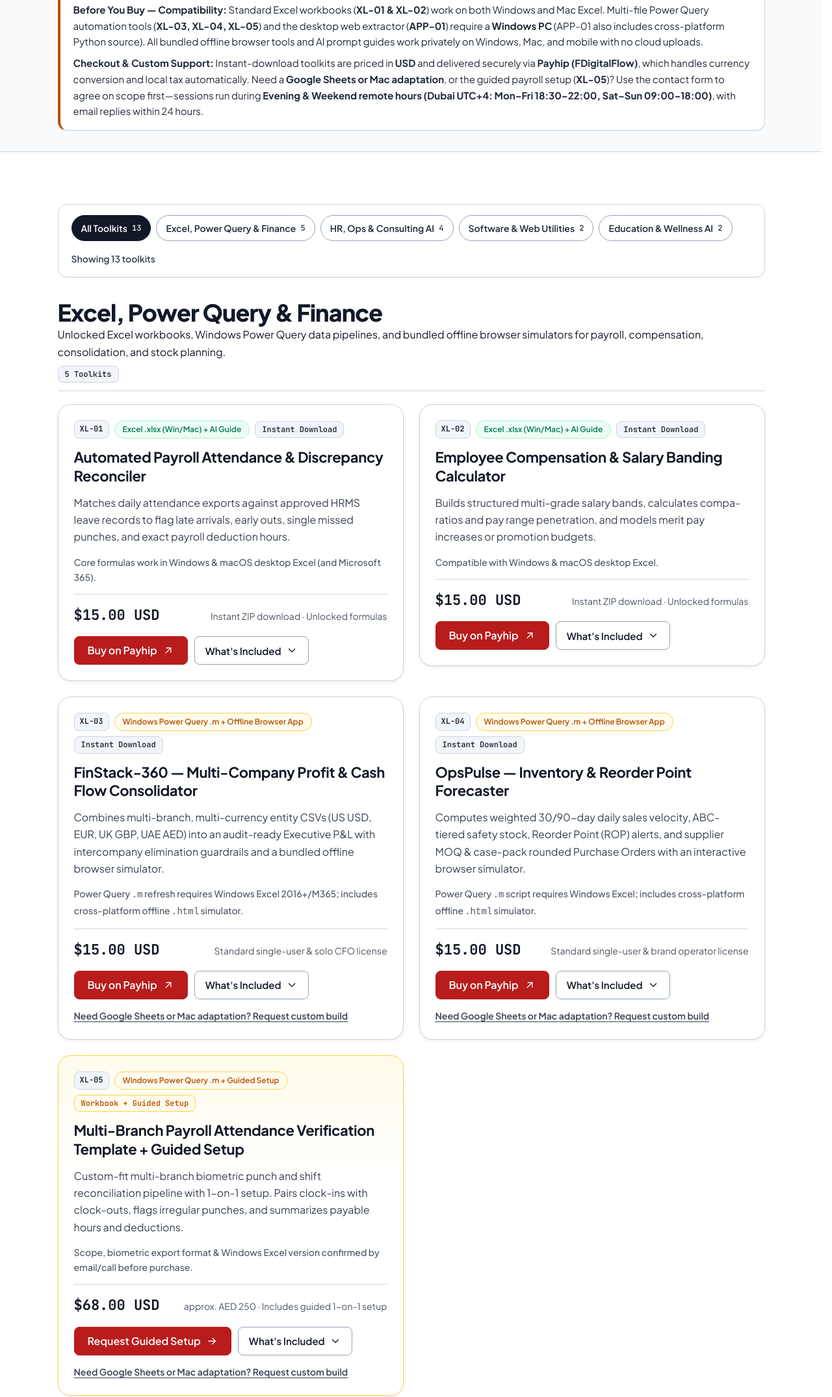
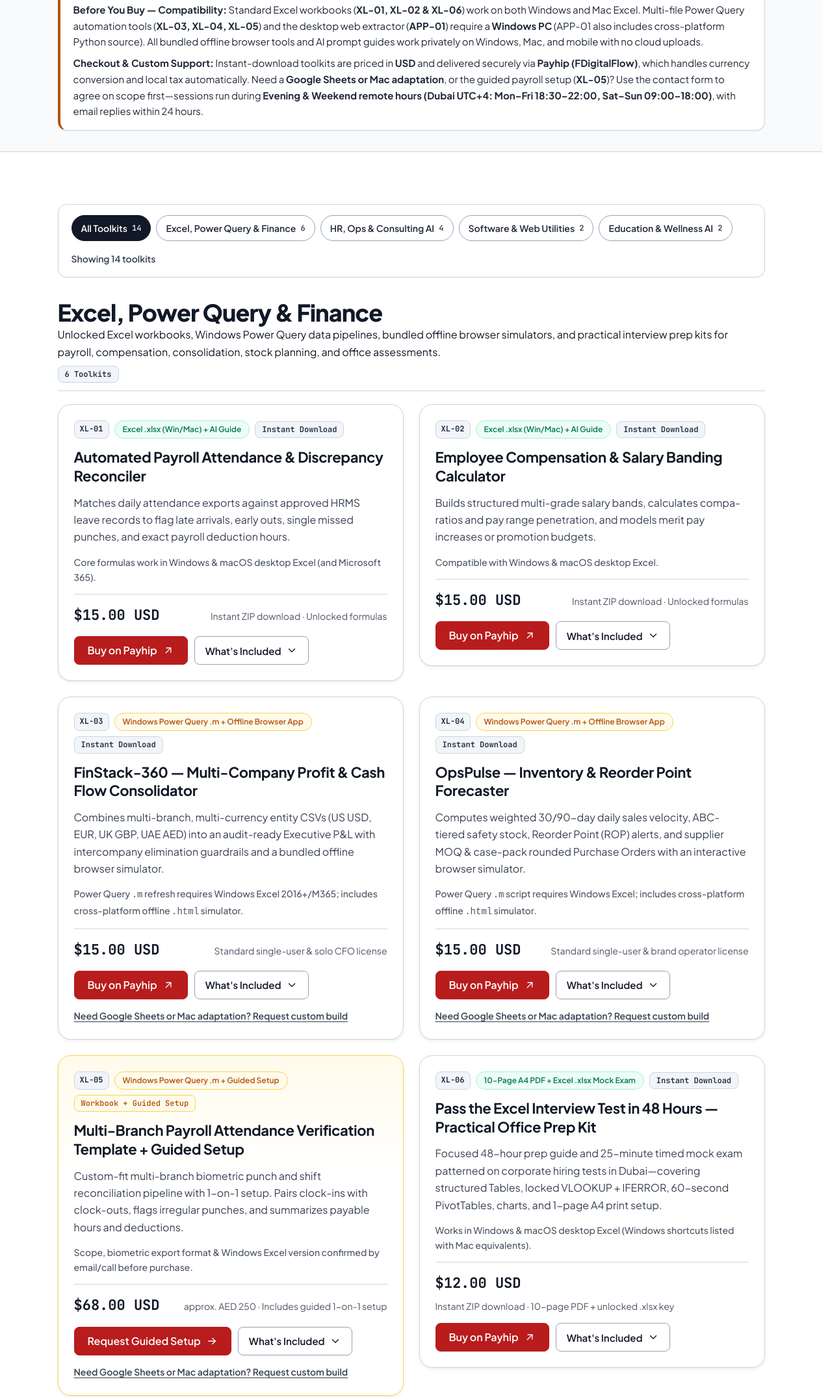
Before and after one commit to federicodumagpijr-tech/federicodumagpijr-tech.github.io, a plain HTML site: page store.html in a window 1280 px wide. Shown: the part 448-2598 px from the top of the page at 65% size. Drawn offline with Linux system fonts and the light colour scheme.

Commit message:
Add XL-06 Excel Interview Test 48H kit, update counts to 14, add reusable product SOP

```diff
--- a/script.js
+++ b/script.js
@@ -948,7 +948,14 @@
     var validCategories = { all: true };
     categoryGroups.forEach(function (group) {
       var cat = group.getAttribute('data-category');
-      if (cat) validCategories[cat] = true;
+      if (cat) {
+        validCategories[cat] = true;
+        var groupBadge = group.querySelector('.category-head .badge');
+        if (groupBadge) {
+          var catCount = countsByCat[cat] || 0;
+          groupBadge.textContent = catCount + ' ' + (catCount === 1 ? 'Toolkit' : 'Toolkits');
+        }
+      }
     });
 
     filterBtns.forEach(function (btn) {
--- a/sitemap.xml
+++ b/sitemap.xml
@@ -2,12 +2,12 @@
 <urlset xmlns="http://www.sitemaps.org/schemas/sitemap/0.9">
   <url>
     <loc>https://federico-d.web.app/</loc>
-    <lastmod>2026-11-14</lastmod>
+    <lastmod>2026-11-22</lastmod>
     <priority>1.0</priority>
   </url>
   <url>
     <loc>https://federico-d.web.app/store</loc>
-    <lastmod>2026-11-14</lastmod>
+    <lastmod>2026-11-22</lastmod>
     <priority>0.9</priority>
   </url>
 </urlset>
--- a/store.html
+++ b/store.html
@@ -16,14 +16,14 @@
   <meta property="og:type" content="website">
   <meta property="og:site_name" content="Federico Dumagpi Jr.">
   <meta property="og:title" content="Digital Toolkits &amp; Excel Templates Store — Federico Dumagpi Jr.">
-  <meta property="og:description" content="13 verified Excel workbooks, Power Query pipelines, offline browser calculators, and AI workflow kits. Instant USD checkout via Payhip (FDigitalFlow) plus guided setup.">
+  <meta property="og:description" content="14 verified Excel workbooks, Power Query pipelines, offline browser calculators, and AI workflow kits. Instant USD checkout via Payhip (FDigitalFlow) plus guided setup.">
   <meta property="og:url" content="https://federico-d.web.app/store">
   <meta property="og:image" content="https://federico-d.web.app/assets/og-card.png">
   <meta property="og:image:width" content="1200">
   <meta property="og:image:height" content="630">
   <meta name="twitter:card" content="summary_large_image">
   <meta name="twitter:title" content="Digital Toolkits &amp; Excel Templates Store — Federico Dumagpi Jr.">
-  <meta name="twitter:description" content="13 verified Excel workbooks, Power Query pipelines, offline browser calculators, and AI workflow kits via Payhip (FDigitalFlow).">
+  <meta name="twitter:description" content="14 verified Excel workbooks, Power Query pipelines, offline browser calculators, and AI workflow kits via Payhip (FDigitalFlow).">
   <meta name="twitter:image" content="https://federico-d.web.app/assets/og-card.png">
 
   <!-- Fonts -->
@@ -173,7 +173,7 @@
 
         <div class="disclosure-box" role="note" aria-label="Before you buy: compatibility, checkout, and support">
           <p>
-            <strong>Before You Buy — Compatibility:</strong> Standard Excel workbooks (<strong>XL-01 &amp; XL-02</strong>) work on both Windows and Mac Excel. Multi-file Power Query automation tools (<strong>XL-03, XL-04, XL-05</strong>) and the desktop web extractor (<strong>APP-01</strong>) require a <strong>Windows PC</strong> (APP-01 also includes cross-platform Python source). All bundled offline browser tools and AI prompt guides work privately on Windows, Mac, and mobile with no cloud uploads.
+            <strong>Before You Buy — Compatibility:</strong> Standard Excel workbooks (<strong>XL-01, XL-02 &amp; XL-06</strong>) work on both Windows and Mac Excel. Multi-file Power Query automation tools (<strong>XL-03, XL-04, XL-05</strong>) and the desktop web extractor (<strong>APP-01</strong>) require a <strong>Windows PC</strong> (APP-01 also includes cross-platform Python source). All bundled offline browser tools and AI prompt guides work privately on Windows, Mac, and mobile with no cloud uploads.
           </p>
           <p style="margin-top: 0.5rem;">
             <strong>Checkout &amp; Custom Support:</strong> Instant-download toolkits are priced in <strong>USD</strong> and delivered securely via <strong>Payhip (FDigitalFlow)</strong>, which handles currency conversion and local tax automatically. Need a <strong>Google Sheets or Mac adaptation</strong>, or the guided payroll setup (<strong>XL-05</strong>)? Use the contact form to agree on scope first—sessions run during <strong>Evening &amp; Weekend remote hours (Dubai UTC+4: Mon–Fri 18:30–22:00, Sat–Sun 09:00–18:00)</strong>, with email replies within 24 hours.
@@ -189,10 +189,10 @@
         <div class="store-toolbar">
           <div class="filter-group" role="group" aria-label="Filter toolkits by category">
             <button type="button" class="filter-btn" data-filter="all" aria-pressed="true">
-              All Toolkits <span class="filter-count">13</span>
+              All Toolkits <span class="filter-count">14</span>
             </button>
             <button type="button" class="filter-btn" data-filter="excel" aria-pressed="false">
-              Excel, Power Query &amp; Finance <span class="filter-count">5</span>
+              Excel, Power Query &amp; Finance <span class="filter-count">6</span>
             </button>
             <button type="button" class="filter-btn" data-filter="business" aria-pressed="false">
               HR, Ops &amp; Consulting AI <span class="filter-count">4</span>
@@ -204,17 +204,17 @@
               Education &amp; Wellness AI <span class="filter-count">2</span>
             </button>
           </div>
-          <p id="store-total-count" class="store-count-status" aria-live="polite">Showing 13 toolkits</p>
+          <p id="store-total-count" class="store-count-status" aria-live="polite">Showing 14 toolkits</p>
         </div>
 
-        <!-- Group 1: Excel, Power Query & Finance (5 SKUs) -->
+        <!-- Group 1: Excel, Power Query & Finance (6 SKUs) -->
         <section class="store-category-group" data-category="excel" aria-labelledby="cat-excel-heading">
           <div class="category-head">
             <div>
               <h2 id="cat-excel-heading">Excel, Power Query &amp; Finance</h2>
-              <p>Unlocked Excel workbooks, Windows Power Query data pipelines, and bundled offline browser simulators for payroll, compensation, consolidation, and stock planning.</p>
+              <p>Unlocked Excel workbooks, Windows Power Query data pipelines, bundled offline browser simulators, and practical interview prep kits for payroll, compensation, consolidation, stock planning, and office assessments.</p>
             </div>
-            <span class="badge badge-slate">5 Toolkits</span>
+            <span class="badge badge-slate">6 Toolkits</span>
           </div>
 
           <div class="store-grid">
@@ -448,6 +448,51 @@
                   <li>Shift Schedule, Leave Discrepancy, Missed Punch &amp; Overtime Summary Sheets</li>
                   <li>Step-by-Step Setup &amp; Operations Manual (<code>.pdf</code>)</li>
                   <li>Remote Evening/Weekend (<code>UTC+4</code>) Scoping &amp; 1-on-1 Walkthrough Session</li>
+                </ul>
+              </div>
+            </article>
+
+            <!-- XL-06 -->
+            <article class="card sku-card" data-sku-card data-sku="XL-06" data-category="excel" id="excel-interview-test-48h">
+              <div class="sku-meta">
+                <span class="sku-code">XL-06</span>
+                <span class="pill pill-emerald">10-Page A4 PDF + Excel .xlsx Mock Exam</span>
+                <span class="badge badge-slate">Instant Download</span>
+              </div>
+              <h3 class="sku-title">Pass the Excel Interview Test in 48 Hours — Practical Office Prep Kit</h3>
+              <p class="sku-desc">
+                Focused 48-hour prep guide and 25-minute timed mock exam patterned on corporate hiring tests in Dubai—covering structured Tables, locked VLOOKUP + IFERROR, 60-second PivotTables, charts, and 1-page A4 print setup.
+              </p>
+              <p class="sku-compat">Works in Windows &amp; macOS desktop Excel (Windows shortcuts listed with Mac equivalents).</p>
+
+              <div class="sku-price-row">
+                <span class="sku-price">$12.00 USD</span>
+                <span class="sku-price-note">Instant ZIP download · 10-page PDF + unlocked .xlsx key</span>
+              </div>
+
+              <div class="sku-actions">
+                <a href="https://payhip.com/b/ZRdCW" target="_blank" rel="noopener noreferrer" class="btn btn-primary">
+                  Buy on Payhip
+                  <svg class="icon" width="18" height="18" viewBox="0 0 24 24" aria-hidden="true" fill="none" stroke="currentColor" stroke-width="1.75" stroke-linecap="round" stroke-linejoin="round">
+                    <path d="M7 17L17 7"></path>
+                    <path d="M8 7h9v9"></path>
+                  </svg>
+                </a>
+                <button type="button" class="spec-toggle" data-spec-toggle aria-expanded="false" aria-controls="specs-excel-interview-test-48h">
+                  What's Included
+                  <svg class="icon" width="18" height="18" viewBox="0 0 24 24" aria-hidden="true" fill="none" stroke="currentColor" stroke-width="1.75" stroke-linecap="round" stroke-linejoin="round">
+                    <path d="M6 9l6 6 6-6"></path>
+                  </svg>
+                </button>
+              </div>
+
+              <div class="sku-specs" id="specs-excel-interview-test-48h" hidden>
+                <h4>What's Included</h4>
+                <ul>
+                  <li>10-Page Print-Ready A4 Field Manual (<code>.pdf</code> with visual VLOOKUP anatomy, 4-quadrant PivotTable map, A4 print blueprint &amp; 10 oral Q&amp;A scripts)</li>
+                  <li>25-Minute Timed Mock Exam Workbook (<code>.xlsx</code> blank candidate test with 150 raw sales rows &amp; 12-staff roster)</li>
+                  <li>Complete Solved Answer Key (<code>.xlsx</code> with 613 live formulas, Branch PivotTable, Clustered Column Chart &amp; 1-page A4 Landscape print setup)</li>
+                  <li>Raw Practice Datasets (<code>.csv</code>) &amp; Self-Check Reconciliation Tie-Out Guide (<code>README.txt</code>)</li>
                 </ul>
               </div>
             </article>
```
Also changed, not shown: index.html (+1 -1 lines), 1 other file.
